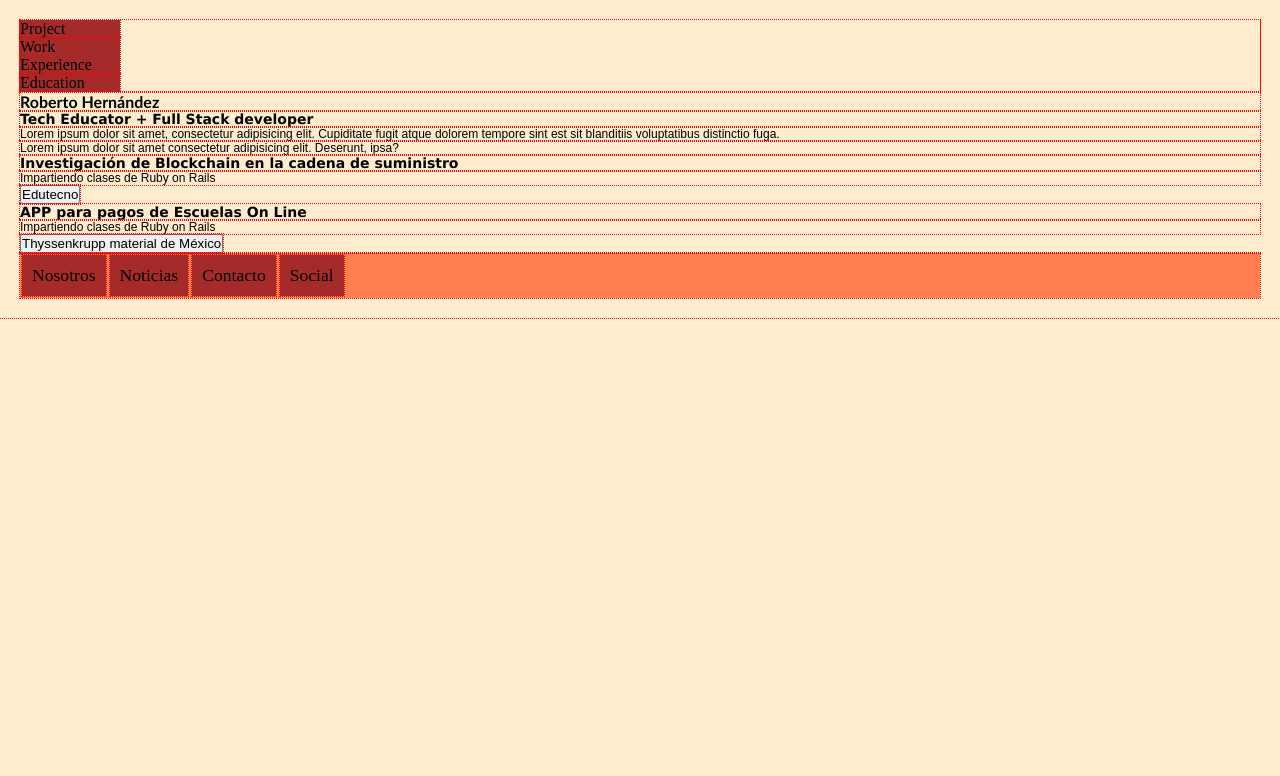
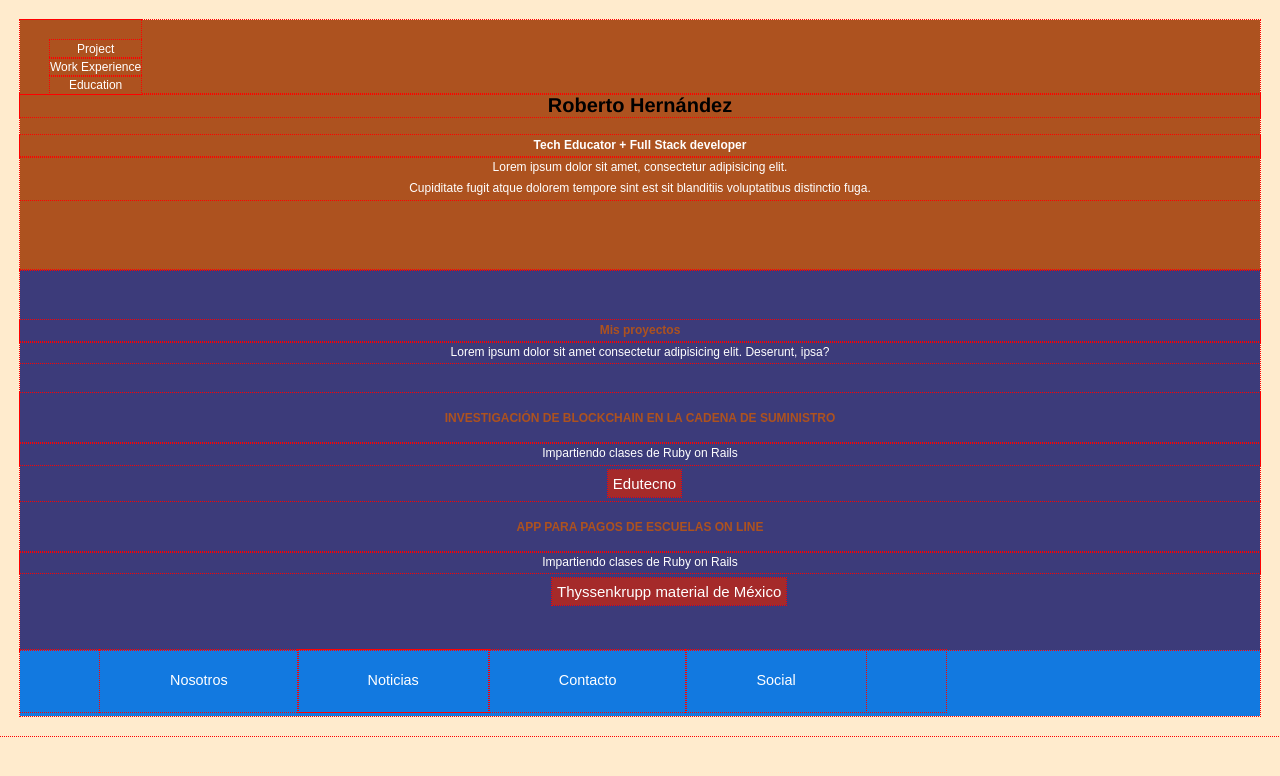
Before and after one commit to samuel-parra/Portafolio-0052, a plain HTML site: page index.html in a window 1280 px wide. Drawn offline with nearby package versions, Linux system fonts and the light colour scheme.

Commit message:
update css

```diff
--- a/css/style.css
+++ b/css/style.css
@@ -3,67 +3,130 @@
   box-sizing: border-box;
 
   margin: 0px;
-    padding:0%
+  padding: 0%;
 }
 body {
-    background-color:blanchedalmond;
-    min-width: 550px;
+  background-color: blanchedalmond;
+
   padding: 20px 20px 20px 20px;
+}
 
+header {
+  background-color: #ad521f;
+  min-height: 250px;
+}
+
+header nav ul {
+  background-color: #ad521f;
 }
 
 h1 {
-    font-family: 'Gill Sans', 'Gill Sans MT', Calibri, 'Trebuchet MS', sans-serif;
-    font-size: 16px;
+  font-family: "Franklin Gothic Medium", "Arial Narrow", Arial, sans-serif;
+  font-size: 17px;
+  text-align: center;
+  padding-top: 0px;
+  font-size: 20px;
 }
 
-h2{
-    font-family: 'Lucida Sans', 'Lucida Sans Regular', 'Lucida Grande', 'Lucida Sans Unicode', Geneva, Verdana, sans-serif;
-    font-size: 14px;
-
+h2 {
+  font-family: Arial, Helvetica, sans-serif;
+  font-size: 12px;
+  text-align: center;
+  color: white;
+  line-height: 1.8;
 }
 
-p{
+p:first-child {
+  color: white;
+}
+
+p {
   font-family: Arial, Helvetica, sans-serif;
+  font-size: 12px;
+  text-align: center;
+  color: white;
+  line-height: 1.8;
+}
+
+.misProyectos {
+  background-color: #3c3b7a;
+  padding-top: 50px;
+  padding-bottom: 30px;
+}
+.misProyectos h2 {
+  color: #ad521f;
   font-size: 12px;
 }
 .experiencia {
-    background-color: #33A376;
-    max-height: 450px;
+  background-color: #3c3b7a;
+  padding-bottom: 40px;
+  position: relative;
+  width: 100%;
 }
 
-
-header nav ul {
-        list-style-type: none;
-        margin: 0;
-        padding: 0;
-        background-color: brown;
-        max-width:100px;
+.experiencia h2 {
+  color: #ad521f;
+  text-transform: uppercase;
+  line-height: 50px;
 }
 
-footer nav{
+nav ul {
+  list-style-type: none;
 
+  position: fixed;
+  display: inline-block;
+  text-align: center;
+  line-height: 1.5;
+  color: white;
+  font-family: Arial, Helvetica, sans-serif;
+  font-size: 12px;
+  padding: 20px 0px 0px 30px;
+  position: -webkit-sticky; /* Safari */
+  position: sticky;
+}
+
+footer nav {
 }
 
 footer nav ul {
   list-style-type: none;
-  margin: 0;
-  padding: 0;
-  overflow: hidden;
+  padding: 0px 80px 0px 80px;
 
-  font-size: 1.1em;
+  font-size: 0.9em;
 }
 
 footer nav li {
   float: left;
-    padding: 10px;
+  padding: 20px 70px 20px 70px;
   text-align: center;
-    background-color: brown;
-    margin: 2px;
-
 }
 
-footer{
-    background-color: coral;
-    max-height: 150px;
+footer {
+  background-color: #1279e0;
 }
+
+.experiencia .btn {
+  text-align: center;
+  color: white;
+  background-color: brown;
+  padding: 5px;
+  cursor: pointer;
+  border: none;
+  font-size: 15px;
+  margin: 5px;
+  position: relative;
+  left: 47%;
+}
+
+.experiencia .btn1 {
+  text-align: center;
+  color: white;
+  background-color: brown;
+  padding: 5px;
+  cursor: pointer;
+  border: none;
+  font-size: 15px;
+  margin: 5px;
+  position: relative;
+  left: 42.5%;
+}
--- a/index.html
+++ b/index.html
@@ -2,7 +2,7 @@
 <html lang="en">
 <head>
     <meta charset="UTF-8">
-    <meta http-equiv="X-UA-Compatible" content="IE=edge">
+    <meta http-equiv="X-UA-Compatible" content="IE=edge, chrome=1">
     <meta name="viewport" content="width=device-width, initial-scale=1.0">
     <title>Document</title>
     <link rel="stylesheet" href="./css/style.css">
@@ -16,21 +16,23 @@
                 <li>Education</li>
             </ul>
         </nav>
-        <h1>Roberto Hernández</h1>
+        <h1>Roberto Hernández</h1><br>
         <h2>Tech Educator + Full Stack developer</h2>
-        <p>Lorem ipsum dolor sit amet, consectetur adipisicing elit. Cupiditate fugit atque dolorem tempore sint est sit blanditiis voluptatibus distinctio fuga.</p>
+        <p>Lorem ipsum dolor sit amet, consectetur adipisicing elit. <br>Cupiditate fugit atque dolorem tempore sint est sit blanditiis voluptatibus distinctio fuga.</p>
 
     </header>
     <section class="misProyectos">
+        <h2>Mis proyectos</h2>
         <p>Lorem ipsum dolor sit amet consectetur adipisicing elit. Deserunt, ipsa?</p>
     </section>
-    <section class="experiencia"></section>
+    <section class="experiencia">
         <h2>Investigación de Blockchain en la cadena de suministro</h2>
         <p>Impartiendo clases de Ruby on Rails</p>
-        <button>Edutecno</button>
+        <button class="btn">Edutecno</button><br>
         <h2>APP para pagos de Escuelas On Line</h2>
         <p>Impartiendo clases de Ruby on Rails</p>
-        <button>Thyssenkrupp material de México</button>
+        <button class="btn1">Thyssenkrupp material de México</button>
+    </section>
     <section class="educacion"></section>
     <footer>
         <nav>
```
Lines whose indentation alone changed are shown as unchanged.
